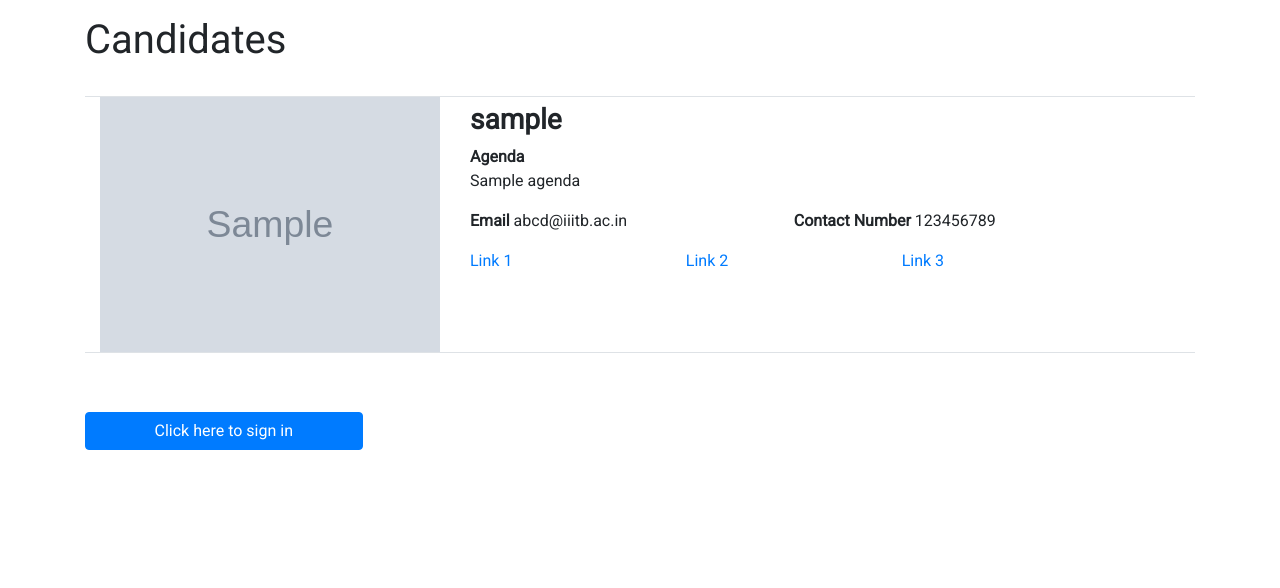
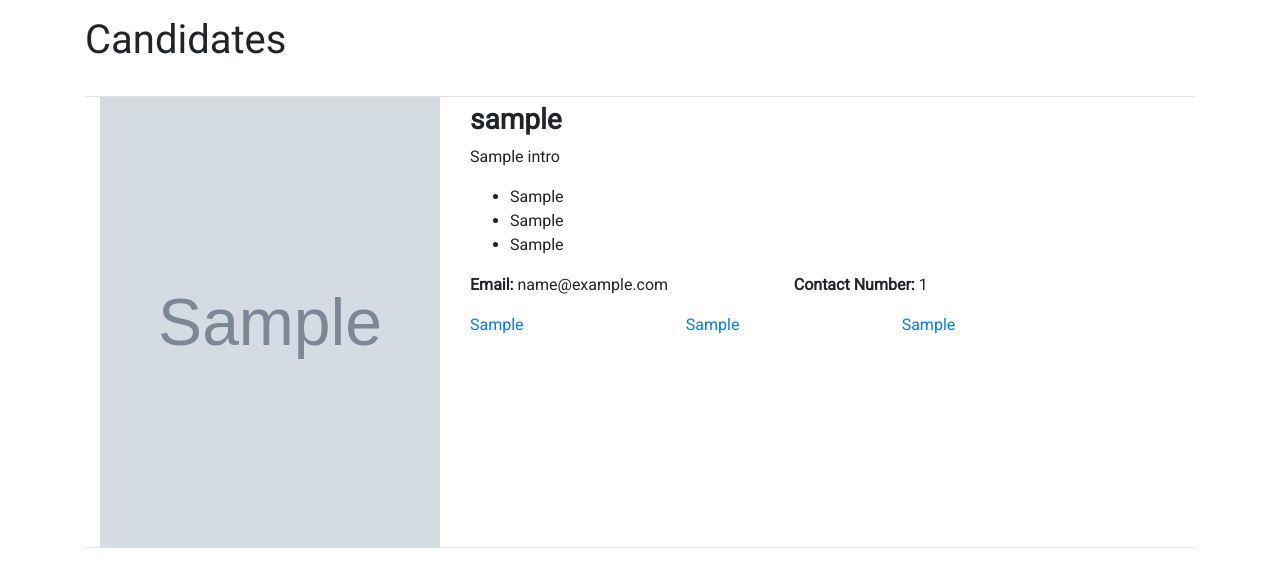
Before and after one commit to zense/sac_elections_2020, a Django app: template sac_elections/main/templates/main/manifesto.html in a window 1280 px wide. Shown: the part 56-644 px from the top of the page. Run offline with Django 3.2, Linux system fonts and the light colour scheme; the template is opened without the code that fills it: most values are stand-ins (such as "Sample title", 1, 10 or a date in 2020); grey boxes marked "Sample" are stand-in pictures; some libraries are stand-ins or nearby versions.

Commit message:
Feature: Google Analytics (#3)
* Bug : Changed default salt

* Added auth files to gitignore

* Added Manifesto Model

* Updated rules and fixed redirects

* Update .gitignore

* feat: Added Google Analytics

* Added Google Analytics stuff in main/layout

* Modified Manifesto

Co-authored-by: Saiakash Konidena <saiakash.konidena@gmail.com>
Co-authored-by: Ruturaj Mohite <53974118+gr455@users.noreply.github.com>

```diff
--- a/sac_elections/main/templates/main/layout.html
+++ b/sac_elections/main/templates/main/layout.html
@@ -1,6 +1,17 @@
 <!DOCTYPE html>
 <html>
   <head>
+    <!-- Global site tag (gtag.js) - Google Analytics -->
+    <script async src="https://www.googletagmanager.com/gtag/js?id=UA-177537611-1"></script>
+    <script>
+      window.dataLayer = window.dataLayer || [];
+      function gtag(){dataLayer.push(arguments);}
+      gtag('js', new Date());
+
+      gtag('config', 'UA-177537611-1');
+    </script>
+    <!-- Global site tag (gtag.js) - Google Analytics -->
+
     <title>SAC Elections 2020</title>
     <meta name="viewport" content="width=device-width, initial-scale=1">
     <link rel="stylesheet" href="https://stackpath.bootstrapcdn.com/bootstrap/4.5.2/css/bootstrap.min.css"
--- a/sac_elections/main/templates/main/manifesto.html
+++ b/sac_elections/main/templates/main/manifesto.html
@@ -12,7 +12,7 @@
           <div class="col-sm-6 col-md-4 col-md-offset-0 xs-margin-8 xs-no-margin-rl xs-no-margin-bottom">
             <div class="testimonial">
               <div>
-                <img src="{{mani.image.url}}" width="100%" height="100%" alt="">
+                <img src="{{mani.image.url}}" width="340" height="450" alt="">
               </div>
               <!-- //.bg-white -->
             </div>
@@ -26,32 +26,57 @@
             <div class="row">
               <div class="col-md-12">
                 <p class="font-family-alt no-margin-bottom no-margin-rl sm-text-large text-extra-large text-gray-dark-2">
-                  <b>Agenda</b>
-                  <br>
-                  {{ mani.agenda }}
+                  <!-- <b>Introduction</b> -->
+                  <!-- <br> -->
+                  {{ mani.intro }}
 
                 </p>
               </div>
             </div>
             <div class="row">
+              <div class="col-md-12">
+                <!-- <p class="font-family-alt no-margin-bottom no-margin-rl sm-text-large text-extra-large text-gray-dark-2"> -->
+                  <!-- <b>Agenda</b> -->
+                  <ul>
+                    {% if mani.agenda_1 %}
+                    <li>{{ mani.agenda_1 }}</li>
+                    {% endif %}
+                    {% if mani.agenda_2 %}
+                    <li>{{ mani.agenda_2 }}</li>
+                    {% endif %}
+                    {% if mani.agenda_3 %}
+                    <li>{{ mani.agenda_3 }}</li>
+                    {% endif %}
+                  </ul>
+                <!-- </p> -->
+              </div>
+            </div>
+            <div class="row">
               <div class="col-lg-6">
-                <p><b>Email</b> abcd@iiitb.ac.in</p>
+                <p><b>Email: </b> {{mani.candidate.email}} </p>
               </div>
               <div class="col-lg-6">
-                <p><b>Contact Number</b> 123456789</p>
+                <p><b>Contact Number: </b> {{mani.contact_number}} </p>
               </div>
             </div>
             <div class="row">
               <div class="col-lg-4">
-                <a href="{{ mani.link_1 }}">Link 1</a>
+                {% if mani.link_1 %}
+                <a href="{{ mani.link_1 }}">{{mani.display_1}}</a>
+                {% endif %}
               </div>
               <div class="col-lg-4">
-                <a href="{{ mani.link_2 }}">Link 2</a>
+                {% if mani.link_1 %}
+                <a href="{{ mani.link_2 }}">{{mani.display_2}}</a>
+                {% endif %}
               </div>
               <div class="col-lg-4">
-                <a href="{{ mani.link_3 }}">Link 3</a>
+                {% if mani.link_1 %}
+                <a href="{{ mani.link_3 }}">{{mani.display_3}}</a>
+                {% endif %}
               </div>
             </div>
+            <br>
           </div>
         </div>
       </div>
```
Also changed, not shown: sac_elections/main/models.py (+8 -1 lines), sac_elections/main/templates/http/layout.html (+11 -0 lines), sac_elections/main/migrations/0020_manifesto.py.
